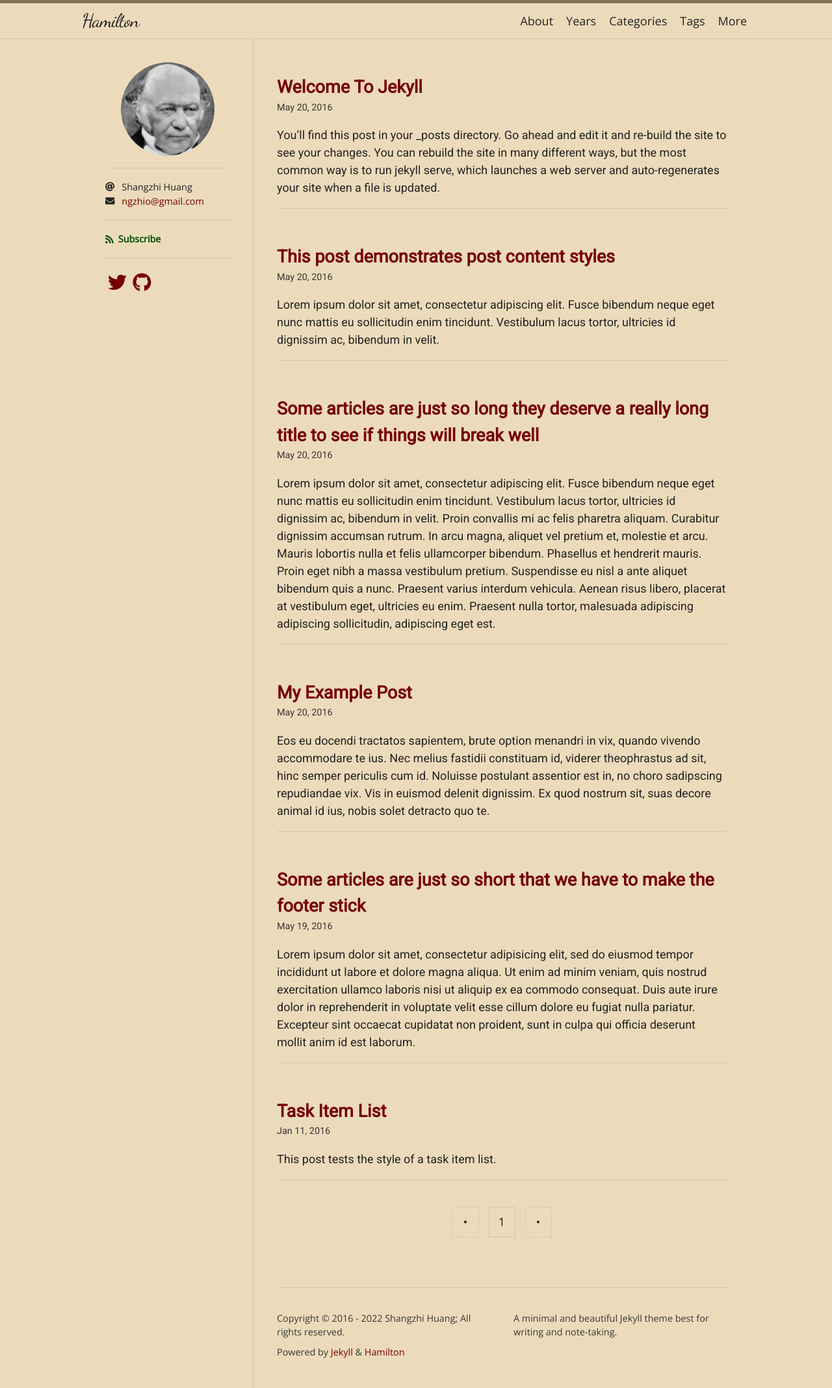
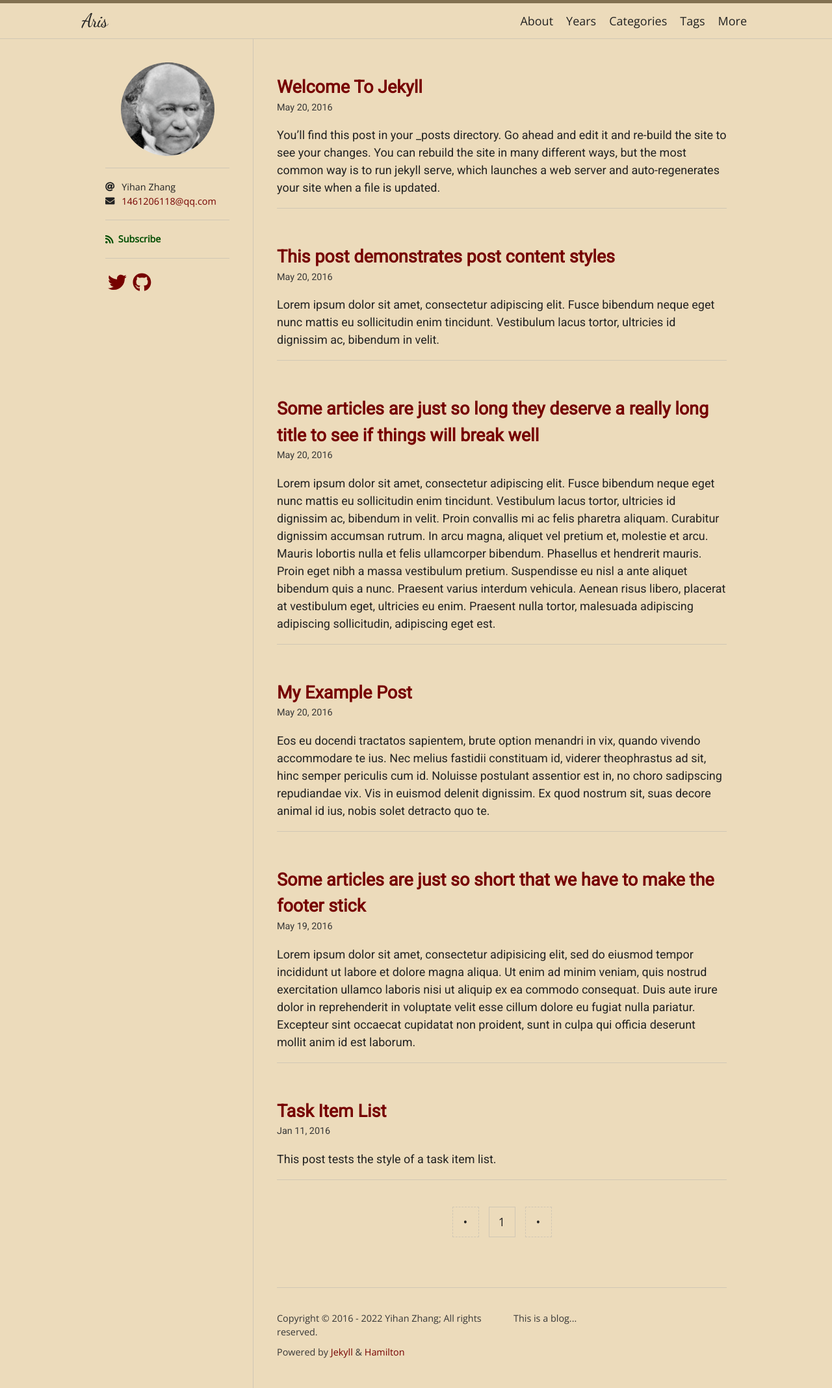
Before and after one commit to Aris-z/zyhacquaintance.github.io, a Jekyll site: the page built from index.html, in a window 1280 px wide. Shown: the whole page at 65% size. Built offline with Jekyll 4.4.1, drawn with Linux system fonts in a browser that asks for light colours; nearby versions of some CDN libraries; some web fonts are replaced; the list of posts is cut into pages by our own code.

Commit message:
Update _config.yml

```diff
--- a/_config.yml
+++ b/_config.yml
@@ -1,8 +1,8 @@
-title: Hamilton
-description: A minimal and beautiful Jekyll theme best for writing and note-taking.
-author: Shangzhi Huang
+title: Aris
+description: This is a blog...
+author: Yihan Zhang
 avatar: /logo.png
-email: ngzhio@gmail.com
+email: 1461206118@qq.com
 
 plugins:
   - jekyll-seo-tag
@@ -36,8 +36,7 @@ logo: logo.png
 social:
   name: Shangzhi Huang
   links:
-    - https://twitter.com/ngzhio
-    - https://www.facebook.com/ngzhio
-    - https://github.com/ngzhio
+    - https://twitter.com/Arishary624
+    - https://github.com/zyhacquaintance
 google_site_verification: u4WXQl0Eu66rsQo2kRdCNx
 lang: en
```
